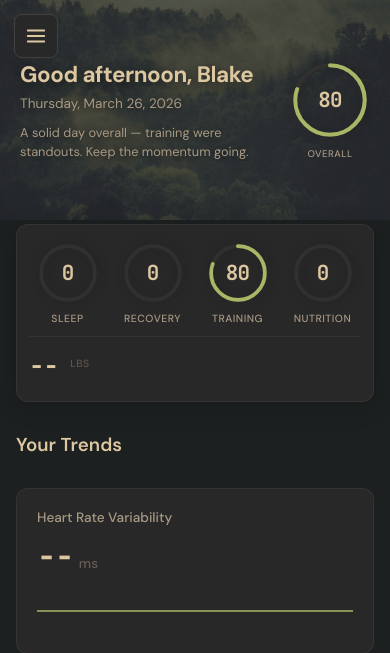
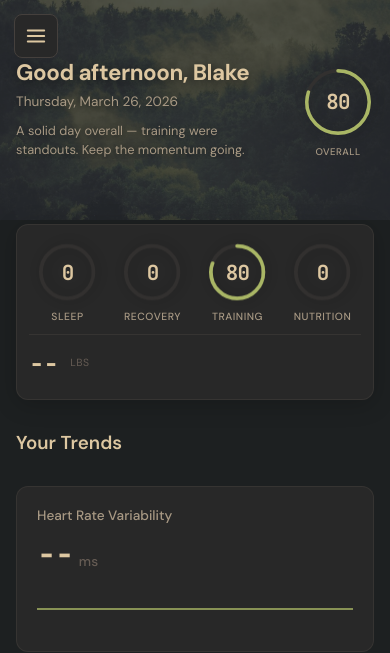
Before and after one commit to bahoerres/nsight, a Flask app: page / in a window 390 px wide. Shown: the top 653 px of the page. Run offline with Flask 3, Linux system fonts and the light colour scheme; data that the repository does not hold is empty; some libraries are stand-ins or nearby versions.

Commit message:
fix: hero score ring and scores row sizing for Firefox mobile
- Shrink hero score ring to 72px and tighten padding to prevent wrapping
- Use clamp(56px, 16vw, 70px) for scores row rings to scale fluidly
- Reduce scores row gap to 8px for tighter fit

Co-Authored-By: Claude Opus 4.6 (1M context) <noreply@anthropic.com>

```diff
--- a/static/style.css
+++ b/static/style.css
@@ -558,15 +558,14 @@ h4 { font-size: 1rem; }
   }
 
   .hero-inner {
-    padding: 60px 20px 24px;  /* top padding clears hamburger */
+    padding: 60px 16px 24px;  /* top padding clears hamburger */
     flex-direction: row;
-    flex-wrap: wrap;
     align-items: flex-end;
   }
 
   .hero-text {
     flex: 1 1 0%;
-    min-width: 60%;
+    min-width: 0;
   }
 
   .hero-title { font-size: 1.4rem; }
@@ -579,8 +578,8 @@ h4 { font-size: 1rem; }
   }
 
   .hero-score .score-circle svg {
-    width: 80px;
-    height: 80px;
+    width: 72px;
+    height: 72px;
   }
 
   .hero-score .score-number {
--- a/templates/home.html
+++ b/templates/home.html
@@ -229,13 +229,13 @@
   @media (max-width: 768px) {
     .scores-row-inner {
       grid-template-columns: repeat(4, 1fr);
-      gap: 12px;
-      padding: 20px;
+      gap: 8px;
+      padding: 20px 16px;
     }
 
     .scores-row-inner .score-circle svg {
-      width: 70px;
-      height: 70px;
+      width: clamp(56px, 16vw, 70px);
+      height: clamp(56px, 16vw, 70px);
     }
 
     .weight-mini {
@@ -264,13 +264,7 @@
 
   @media (max-width: 480px) {
     .scores-row-inner {
-      gap: 8px;
       padding: 16px 12px;
-    }
-
-    .scores-row-inner .score-circle svg {
-      width: 64px;
-      height: 64px;
     }
   }
 </style>
```
